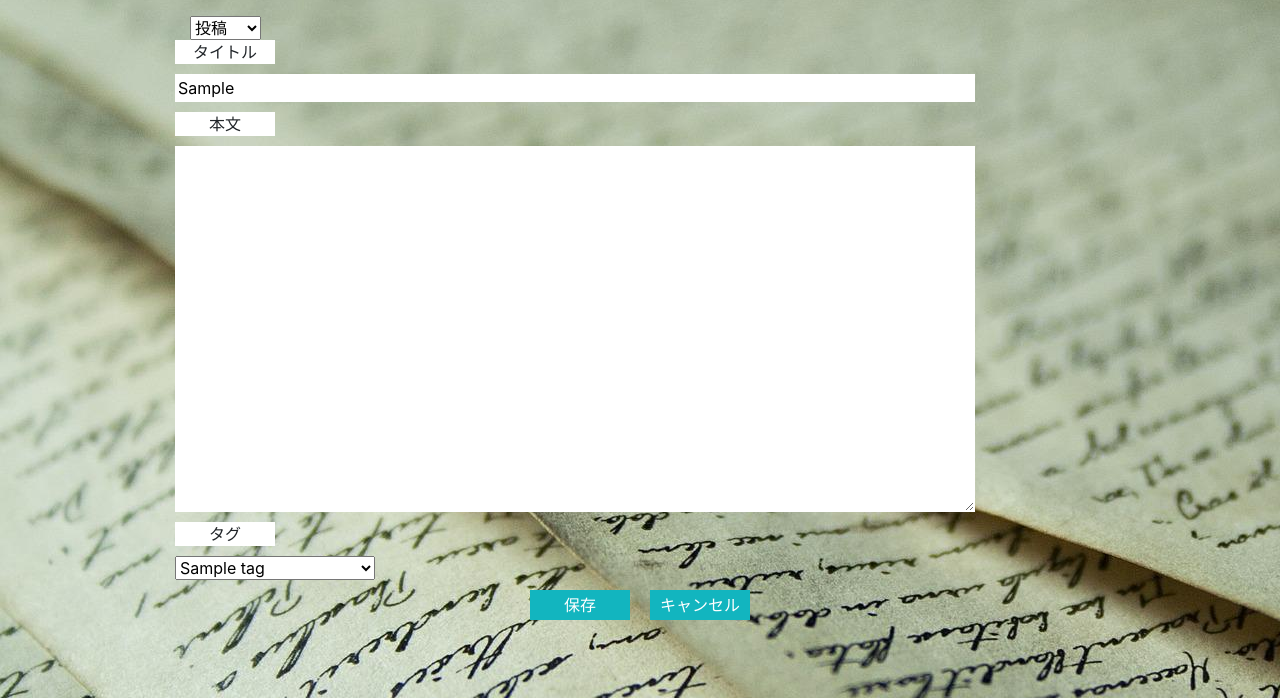
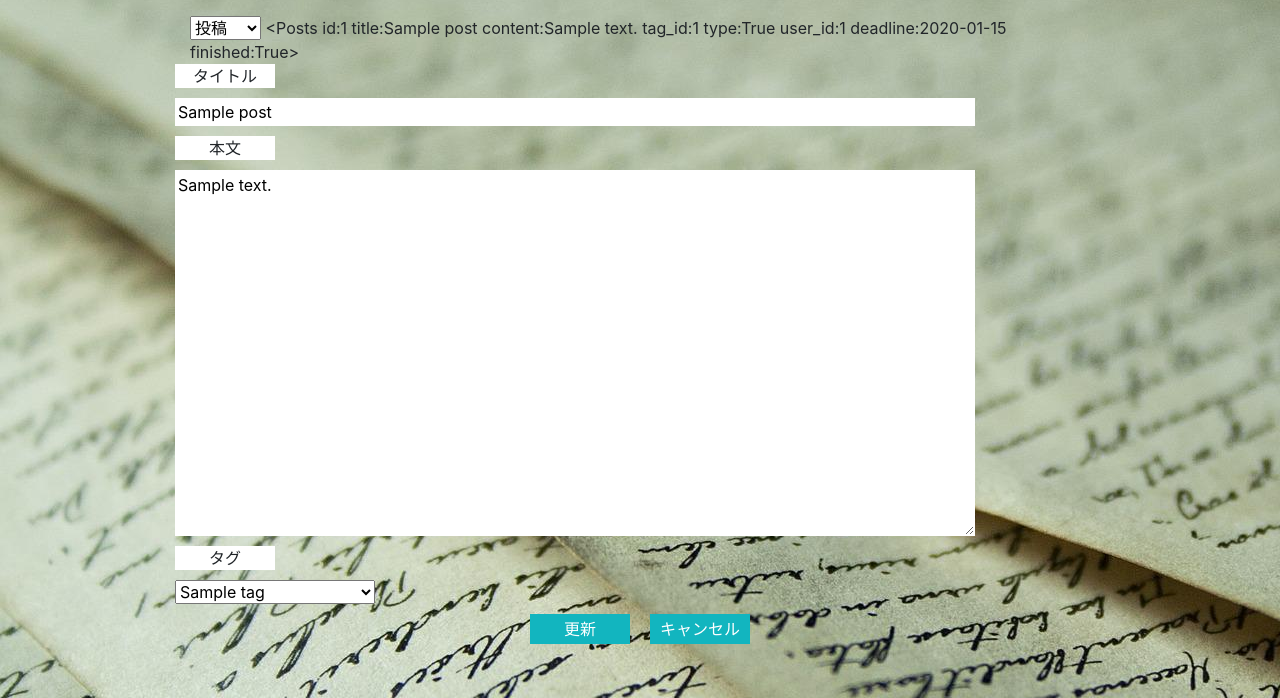
Before and after one commit to nxNghia/gPBL_blog, a Flask app: template blog/templates/post/post-edit.html in a window 1280 px wide. Shown: the part 102-800 px from the top of the page. Run offline with Flask 2, Linux system fonts and the light colour scheme; tables that the repository leaves empty hold one stand-in row (values such as "Sample post"); the template is opened without the code that fills it: values that come from a table or form of the project are taken from there, most other values are stand-ins (such as "Sample title", 1, 10 or a date in 2020); some libraries are stand-ins or nearby versions.

Commit message:
CRUD&text_modified

```diff
--- a/blog/templates/layout.html
+++ b/blog/templates/layout.html
@@ -3,8 +3,8 @@
     <meta charset="UTF-8">
     <meta http-equiv="X-UA-Compatible" content="ie=edge">
     <meta name="viewport" content="width=device-width, initial-scale=1.0">
-    <meta name="description" content="一生に頑張ろう">
-    <title>頑張ろう</title>
+    <meta name="description" content="一緒に頑張ろう">
+    <title>Cheer For</title>
     <link href="https://fonts.googleapis.com/css?family=Open+Sans:300,400,600,700" rel="stylesheet">
     <link href="https://fonts.googleapis.com/css?family=Open+Sans:300,300i,400,400i,600,600i,700,700i|Dosis:300,400,500,,600,700,700i|Lato:300,300i,400,400i,700,700i" rel="stylesheet">
     <link rel="stylesheet" href="https://maxcdn.bootstrapcdn.com/bootstrap/4.0.0/css/bootstrap.min.css">
@@ -30,7 +30,7 @@
                     <select name="search-type" class="px-2 py-4">
                         <option value="0">ユーザ名</option>
                         <option value="1">タグ</option>
-                        <option value="2">キーワド</option>
+                        <option value="2">キーワード</option>
                     </select>
                 </form>
             </li>
--- a/blog/templates/login.html
+++ b/blog/templates/login.html
@@ -3,8 +3,8 @@
     <meta charset="UTF-8">
     <meta http-equiv="X-UA-Compatible" content="ie=edge">
     <meta name="viewport" content="width=device-width, initial-scale=1.0">
-    <meta name="description" content="一生に頑張ろう">
-    <title>頑張ろう</title>
+    <meta name="description" content="一緒に頑張ろう">
+    <title>Cheer For</title>
     <link rel="stylesheet" href="https://maxcdn.bootstrapcdn.com/bootstrap/4.0.0/css/bootstrap.min.css">
     <link rel="stylesheet" href="{{ url_for('static', filename='css/sign-up.css') }}">
     <link rel="stylesheet" href="{{ url_for('static', filename='css/login.css') }}">
--- a/blog/templates/post/post-create.html
+++ b/blog/templates/post/post-create.html
@@ -31,7 +31,7 @@
             <input type="date" class="date-selecting-box" name="deadline" />
         </div>
         <div class="button-group">
-            <input type="submit" value="保存" class="save-btn" />
+            <input type="submit" value="投稿" class="save-btn" />
             <div class="cancel-btn">キャンセル</div>
         </div>
     </form>
--- a/blog/templates/post/post-edit.html
+++ b/blog/templates/post/post-edit.html
@@ -5,18 +5,20 @@
 
 {% block body %}
 <div class="create-form">
-    <form action="{{ url_for('update_post') }}" method=post>
+    <!-- {{ post, id }} -->
+    <form action="{{ url_for('edit_post', id=id) }}" method=post>
         <select name="type" class="create-select-type">
             <option value="1">投稿</option>
             <option value="0">タスク</option>
         </select>
+        {{ post }}
         <div class="row">
             <span class="posting-field">タイトル</span>
-            <input name="title" class="title-input" value={{ post.title }}/>
+            <input name="title" class="title-input" value="{{ post.title }}"/>
         </div>
         <div class="posting-content row">
             <span class="posting-field">本文</span>
-            <textarea name="content" rows="15">{{ post.text | safe }}</textarea>
+            <textarea name="content" rows="15">{{ post.content | safe }}</textarea>
         </div>
         <div class="tag-selection-container row">
             <span class="posting-field">タグ</span>
@@ -31,7 +33,7 @@
             <input type="date" class="date-selecting-box" name="deadline" value={{ post.title }}/>
         </div>
         <div class="button-group">
-            <input type="submit" value="保存" class="save-btn" />
+            <input type="submit" value="更新" class="save-btn" />
             <div class="cancel-btn">キャンセル</div>
         </div>
     </form>
--- a/blog/templates/signin.html
+++ b/blog/templates/signin.html
@@ -3,8 +3,8 @@
     <meta charset="UTF-8">
     <meta http-equiv="X-UA-Compatible" content="ie=edge">
     <meta name="viewport" content="width=device-width, initial-scale=1.0">
-    <meta name="description" content="一生に頑張ろう">
-    <title>頑張ろう</title>
+    <meta name="description" content="一緒に頑張ろう">
+    <title>Cheer For</title>
     <link rel="stylesheet" href="https://maxcdn.bootstrapcdn.com/bootstrap/4.0.0/css/bootstrap.min.css">
     <link rel="stylesheet" href="{{ url_for('static', filename='css/sign-up.css') }}">
 </head>
--- a/blog/templates/user/user-info.html
+++ b/blog/templates/user/user-info.html
@@ -63,7 +63,7 @@
             </div>
         </div>
         <div class="category">
-            <label>累計ポイント</label>
+            <label>合計ポイント</label>
             <span>{{ user_info.point }}</span>
         </div>
     </div>
```
Also changed, not shown: blog/views/posts.py (+7 -10 lines), 1 other file.
